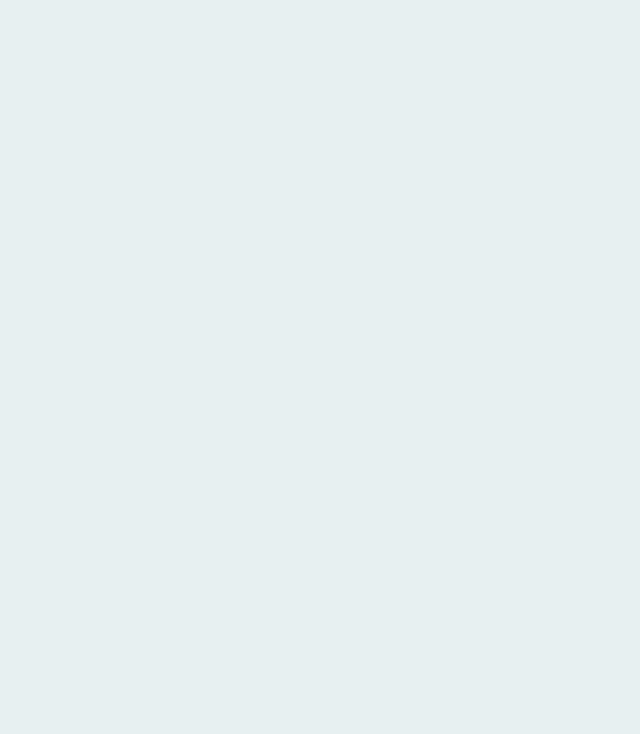
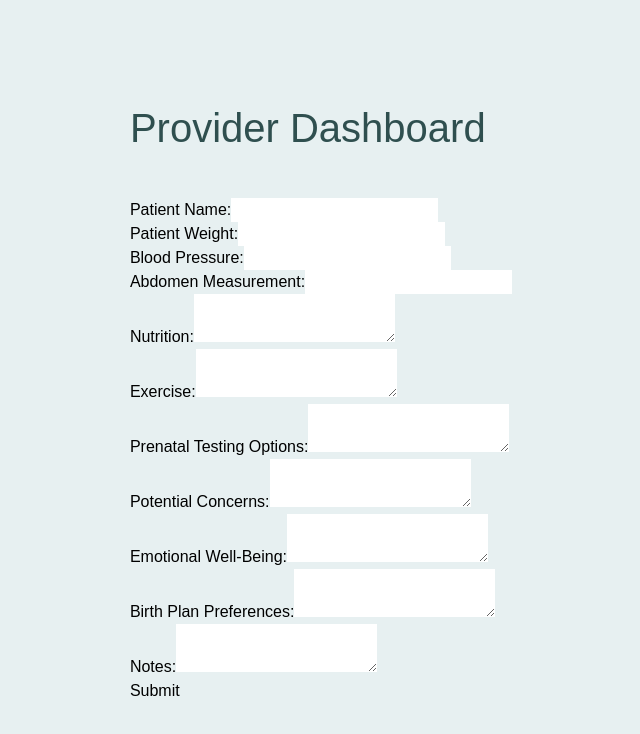
Before and after one commit to cfgtexas24/Team-1, a React (Create React App) app in the folder frontend/: page /provider-dashboard in a window 1280 px wide. Before the commit this address had no page. Shown: the top 734 px of the page, without its empty margins (319-959 px from the left). Built offline with nearby package versions, Linux system fonts and the light colour scheme.

Commit message:
provider dash

```diff
--- a/frontend/src/App.js
+++ b/frontend/src/App.js
@@ -6,6 +6,7 @@ import Home from './components/Home';
 import SignUp from './components/SignUp';
 import Login from './components/Login';
 import PatientDashboard from './components/PatientDashboard';
+import ProviderDashboard from './components/ProviderDashboard';
 import AdminDashboard from './components/AdminDashboard'; // Import the AdminDashboard component
 
 function App() {
@@ -18,6 +19,7 @@ function App() {
         <Route path="/patient/signup" element={<SignUp />} />
         {/* Standalone Admin Dashboard Route */}
         <Route path="/admin/dashboard" element={<AdminDashboard />} />
+        <Route path="/provider-dashboard" element={<ProviderDashboard />} />
       </Routes>
     </BrowserRouter>
   );
--- /dev/null
+++ b/frontend/src/components/ProviderDashboard.js
@@ -0,0 +1,136 @@
+import React, { useState } from 'react';
+
+const ProviderDashboard = () => {
+  // track patient data
+  const [patientData, setPatientData] = useState({
+    name: '',
+    weight: '',
+    bloodPressure: '',
+    notes: '',
+    abdomenMeasurement: '',   // Measuring abdomen of patient
+    nutrition: '',            // Nutrition notes
+    exercise: '',             // Exercise notes
+    prenatalTesting: '',      // Prenatal testing options (apparently google says they do this)
+    concerns: '',             // Potential concerns from midwife or mom
+    emotionalWellBeing: '',   // Emotional well-being status
+    birthPlan: '',            // Birth plan preferences atm
+  });
+
+  // handle input changes
+  const handleChange = (e) => {
+    setPatientData({
+      ...patientData,
+      [e.target.name]: e.target.value,
+    });
+  };
+
+  // handle the submission of the data
+  const handleSubmit = (e) => {
+    e.preventDefault();
+    // Placeholder to send it to the backend. not sure how to do that rn
+    console.log('Submitting patient data:', patientData);
+  };
+//text stuff
+  return (
+    <div>
+      <h1>Provider Dashboard</h1>
+      <form onSubmit={handleSubmit}>
+        <div>
+          <label>Patient Name:</label>
+          <input
+            type="text"
+            name="name"
+            value={patientData.name}
+            onChange={handleChange}
+          />
+        </div>
+        <div>
+          <label>Patient Weight:</label>
+          <input
+            type="text"
+            name="weight"
+            value={patientData.weight}
+            onChange={handleChange}
+          />
+        </div>
+        <div>
+          <label>Blood Pressure:</label>
+          <input
+            type="text"
+            name="bloodPressure"
+            value={patientData.bloodPressure}
+            onChange={handleChange}
+          />
+        </div>
+        <div>
+          <label>Abdomen Measurement:</label>
+          <input
+            type="text"
+            name="abdomenMeasurement"
+            value={patientData.abdomenMeasurement}
+            onChange={handleChange}
+          />
+        </div>
+        <div>
+          <label>Nutrition:</label>
+          <textarea
+            name="nutrition"
+            value={patientData.nutrition}
+            onChange={handleChange}
+          />
+        </div>
+        <div>
+          <label>Exercise:</label>
+          <textarea
+            name="exercise"
+            value={patientData.exercise}
+            onChange={handleChange}
+          />
+        </div>
+        <div>
+          <label>Prenatal Testing Options:</label>
+          <textarea
+            name="prenatalTesting"
+            value={patientData.prenatalTesting}
+            onChange={handleChange}
+          />
+        </div>
+        <div>
+          <label>Potential Concerns:</label>
+          <textarea
+            name="concerns"
+            value={patientData.concerns}
+            onChange={handleChange}
+          />
+        </div>
+        <div>
+          <label>Emotional Well-Being:</label>
+          <textarea
+            name="emotionalWellBeing"
+            value={patientData.emotionalWellBeing}
+            onChange={handleChange}
+          />
+        </div>
+        <div>
+          <label>Birth Plan Preferences:</label>
+          <textarea
+            name="birthPlan"
+            value={patientData.birthPlan}
+            onChange={handleChange}
+          />
+        </div>
+        <div>
+          <label>Notes:</label>
+          <textarea
+            name="notes"
+            value={patientData.notes}
+            onChange={handleChange}
+          />
+        </div>
+        <button type="submit">Submit</button>
+      </form>
+    </div>
+  );
+};
+
+export default ProviderDashboard;
```
